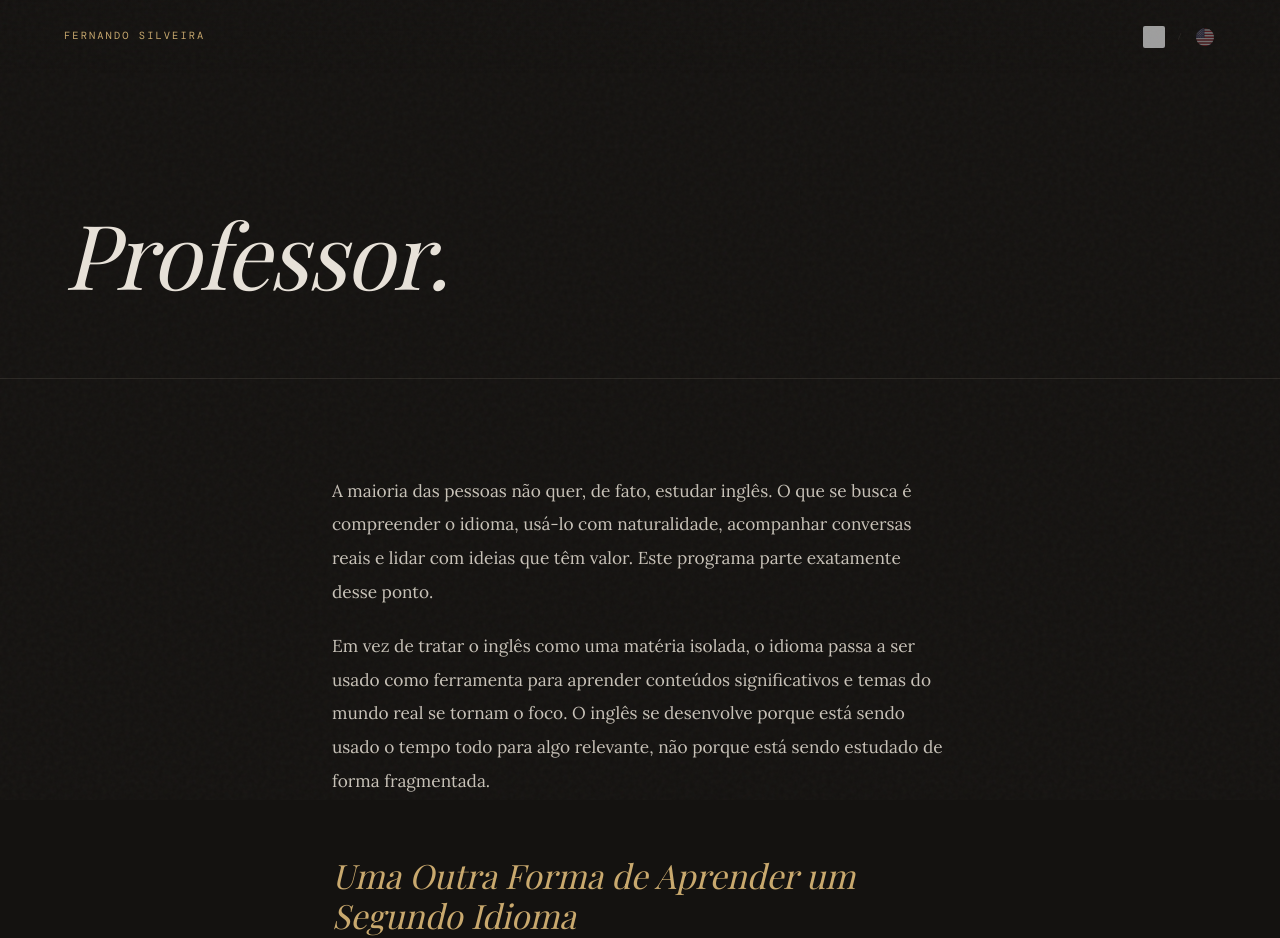
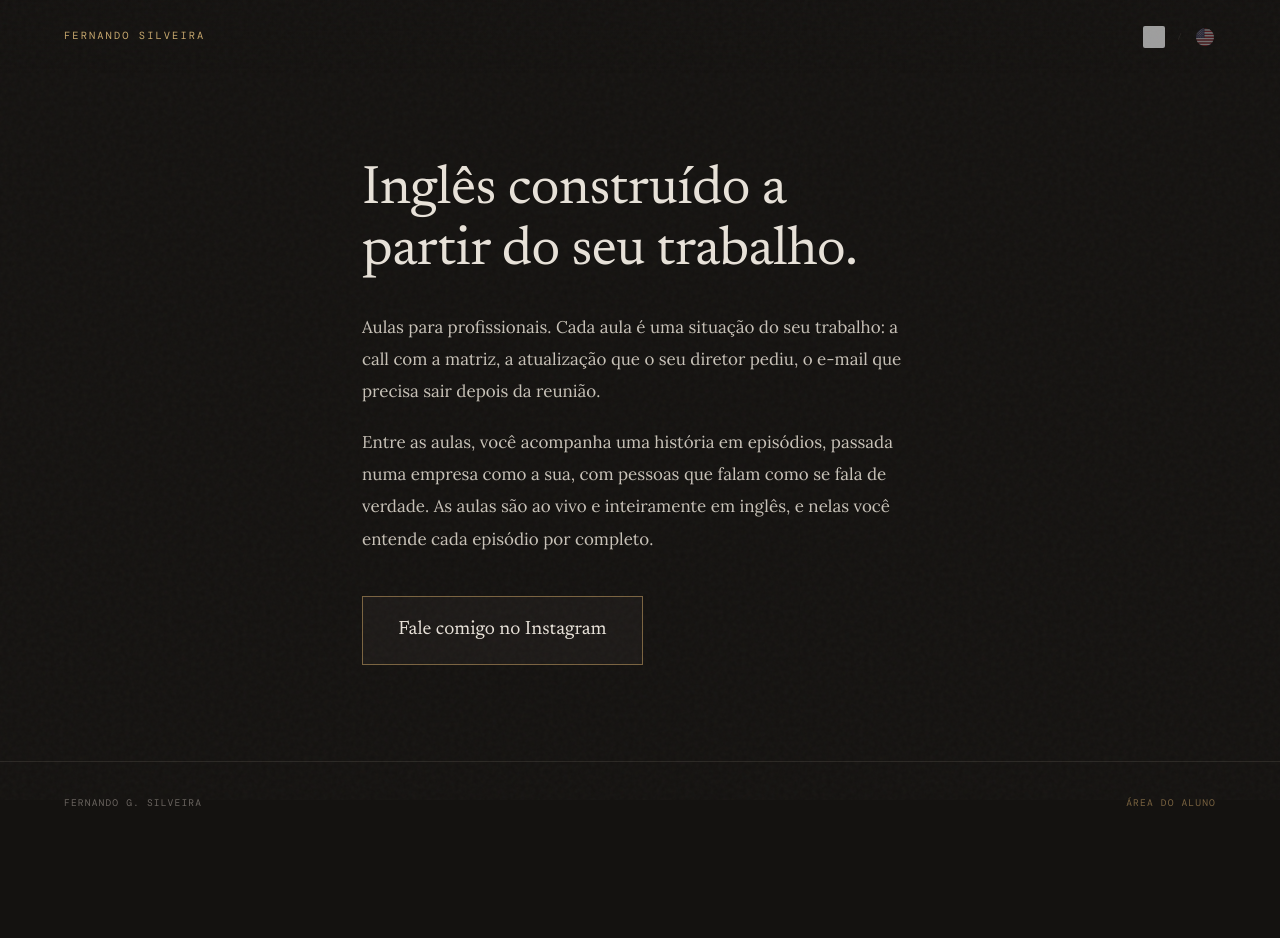
Before and after one commit to fs-ideas/fernando-web-page, a plain HTML site: page forma-web-pt.html in a window 1280 px wide. Shown: the top 938 px of the page. After the commit the page ends 843 px from the top, so only its background shows below. Drawn offline with nearby package versions, Linux system fonts and the light colour scheme; grey boxes are pictures that could not be loaded; a web font is replaced by a local one.

Commit message:
Teacher pages: what the lessons are and a button to message me on Instagram
The essay is replaced by a headline, two short paragraphs and one button.
The heading is in Newsreader on these two pages; the rest of the site keeps Playfair.

Co-Authored-By: Claude Opus 5.5 <noreply@anthropic.com>

```diff
--- a/forma-web-pt.html
+++ b/forma-web-pt.html
@@ -7,12 +7,13 @@
   <link rel="icon" href="assets/fs_logo.svg" type="image/svg+xml" />
   <link rel="preconnect" href="https://fonts.googleapis.com" />
   <link rel="preconnect" href="https://fonts.gstatic.com" crossorigin />
-  <link href="https://fonts.googleapis.com/css2?family=Playfair+Display:ital,wght@0,400;0,500;1,400;1,500&family=Lora:ital,wght@0,400;0,500;1,400&family=DM+Mono:wght@300;400&display=swap" rel="stylesheet" />
+  <link href="https://fonts.googleapis.com/css2?family=Newsreader:opsz,wght@6..72,400;6..72,500&family=Lora:ital,wght@0,400;0,500;1,400&family=DM+Mono:wght@300;400&display=swap" rel="stylesheet" />
   <style>
     *, *::before, *::after { box-sizing: border-box; margin: 0; padding: 0; }
 
     :root {
       --bg: #141210;
+      --surface: #1c1917;
       --ink: #e8e2d9;
       --body: #c8c2b8;
       --muted: #6b6560;
@@ -89,45 +90,47 @@
       color: var(--rule);
     }
 
-    /* PAGE HEADER */
-    .page-header {
-      padding: 13rem 4rem 5rem;
-      border-bottom: 1px solid var(--rule);
+    /* PAGE */
+    main {
+      max-width: 620px;
+      margin: 0 auto;
+      padding: 10rem 2rem 6rem;
     }
 
-    .page-header h1 {
-      font-family: 'Playfair Display', Georgia, serif;
-      font-size: clamp(3rem, 7vw, 6rem);
+    h1 {
+      font-family: 'Newsreader', Georgia, serif;
+      font-optical-sizing: auto;
+      font-size: clamp(2.3rem, 6vw, 3.4rem);
       font-weight: 400;
-      font-style: italic;
-      line-height: 1;
-      letter-spacing: -0.02em;
+      line-height: 1.12;
+      letter-spacing: -0.01em;
     }
 
-    /* TEXT */
-    .text {
-      max-width: 680px;
-      margin: 0 auto;
-      padding: 6rem 2rem 7rem;
-    }
-
-    .text p {
-      font-size: 1.08rem;
-      line-height: 1.95;
+    main p {
+      font-size: 1.06rem;
+      line-height: 1.9;
       color: var(--body);
     }
 
-    .text p + p { margin-top: 1.2em; }
+    h1 + p { margin-top: 1.8rem; }
+    p + p { margin-top: 1.1em; }
 
-    .text h2 {
-      font-family: 'Playfair Display', Georgia, serif;
-      font-size: clamp(1.5rem, 3.5vw, 2.1rem);
-      font-weight: 400;
-      font-style: italic;
-      line-height: 1.2;
-      color: var(--accent);
-      margin: 3.5rem 0 1.4rem;
+    /* CALL TO ACTION, the same tile as the home page's links */
+    .cta {
+      display: inline-block;
+      margin-top: 2.6rem;
+      padding: 1rem 2.2rem;
+      border: 1px solid var(--accent-dim);
+      background: var(--surface);
+      color: var(--ink);
+      text-decoration: none;
+      font-family: 'Newsreader', Georgia, serif;
+      font-size: 1.2rem;
+      transition: border-color 0.25s ease, color 0.25s ease;
     }
+
+    .cta:hover,
+    .cta:focus-visible { border-color: var(--accent); color: var(--accent); outline: none; }
 
     /* FOOTER */
     footer {
@@ -158,24 +161,13 @@
 
     .footer-link:hover { color: var(--accent); }
 
-    .reveal {
-      opacity: 0;
-      transform: translateY(20px);
-      transition: opacity 0.9s ease, transform 0.9s ease;
-    }
-
-    .reveal.visible { opacity: 1; transform: translateY(0); }
-
     @media (max-width: 900px) {
       nav { padding: 1.4rem 16px; }
-      .page-header { padding: 9rem 16px 4rem; }
-      .text { padding: 4rem 16px 5rem; }
+      main { padding: 6.5rem 16px 3rem; }
+      .cta { display: block; text-align: center; }
       footer { padding: 2rem 16px; flex-direction: column; gap: 1rem; }
     }
 
-    @media (prefers-reduced-motion: reduce) {
-      .reveal { opacity: 1; transform: none; transition: none; }
-    }
   </style>
 </head>
 <body>
@@ -189,40 +181,17 @@
   </div>
 </nav>
 
-<div class="page-header">
-  <h1>Professor.</h1>
-</div>
-
-<article class="text">
-  <p class="reveal">A maioria das pessoas não quer, de fato, estudar inglês. O que se busca é compreender o idioma, usá-lo com naturalidade, acompanhar conversas reais e lidar com ideias que têm valor. Este programa parte exatamente desse ponto.</p>
-  <p class="reveal">Em vez de tratar o inglês como uma matéria isolada, o idioma passa a ser usado como ferramenta para aprender conteúdos significativos e temas do mundo real se tornam o foco. O inglês se desenvolve porque está sendo usado o tempo todo para algo relevante, não porque está sendo estudado de forma fragmentada.</p>
-
-  <h2 class="reveal">Uma Outra Forma de Aprender um Segundo Idioma</h2>
-  <p class="reveal">Pessoas, independentemente da idade, raramente avançam em um idioma apenas por intenção. O avanço acontece quando o idioma se torna necessário. Este método substitui a abordagem tradicional baseada em regras e exercícios. O aprendizado acontece pelo contato contínuo com temas reais e pelo uso constante do idioma. Conhecer o inglês deixa de ser um objetivo distante e passa a ser uma exigência prática do próprio processo.</p>
-
-  <h2 class="reveal">Como o Programa Funciona</h2>
-  <p class="reveal">Durante a semana, há contato com o inglês por meio de texto e áudios. Os materiais tratam de assuntos reais, não de teoria linguística.</p>
-  <p class="reveal">Uma vez por semana, acontece um encontro ao vivo de uma hora, conduzido inteiramente em inglês. A conversa parte do conteúdo estudado e se desenvolve de forma natural. O foco está em formular ideias, reagir, explicar pontos de vista e ganhar clareza ao se expressar. As correções são feitas de maneira orgânica, sem interromper o fluxo da conversa.</p>
-  <p class="reveal">O inglês evolui pelo uso consistente, com propósito e contexto.</p>
-</article>
+<main>
+  <h1>Inglês construído a partir do seu trabalho.</h1>
+  <p>Aulas para profissionais. Cada aula é uma situação do seu trabalho: a call com a matriz, a atualização que o seu diretor pediu, o e-mail que precisa sair depois da reunião.</p>
+  <p>Entre as aulas, você acompanha uma história em episódios, passada numa empresa como a sua, com pessoas que falam como se fala de verdade. As aulas são ao vivo e inteiramente em inglês, e nelas você entende cada episódio por completo.</p>
+  <a class="cta" href="https://ig.me/m/beingfernando" target="_blank" rel="noopener noreferrer">Fale comigo no Instagram</a>
+</main>
 
 <footer>
   <span class="footer-sig">Fernando G. Silveira</span>
   <a class="footer-link" href="https://forma-web.fernandosilveira.com" target="_blank" rel="noopener noreferrer">Área do Aluno</a>
 </footer>
 
-<script>
-  const reveals = document.querySelectorAll('.reveal');
-  const observer = new IntersectionObserver((entries) => {
-    entries.forEach((entry, i) => {
-      if (entry.isIntersecting) {
-        setTimeout(() => entry.target.classList.add('visible'), i * 80);
-        observer.unobserve(entry.target);
-      }
-    });
-  }, { threshold: 0.08 });
-  reveals.forEach(el => observer.observe(el));
-</script>
-
 </body>
 </html>
```
Also changed, not shown: forma-web-eng.html (+41 -72 lines).
